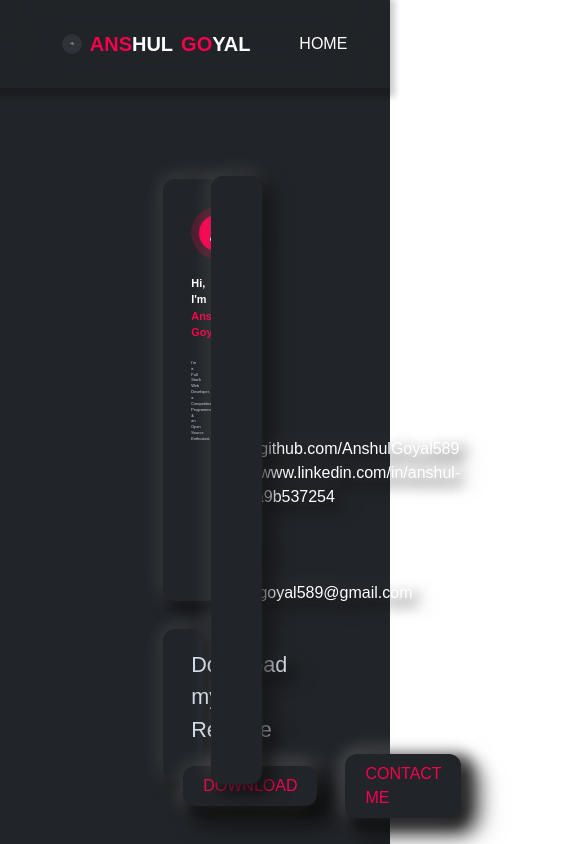
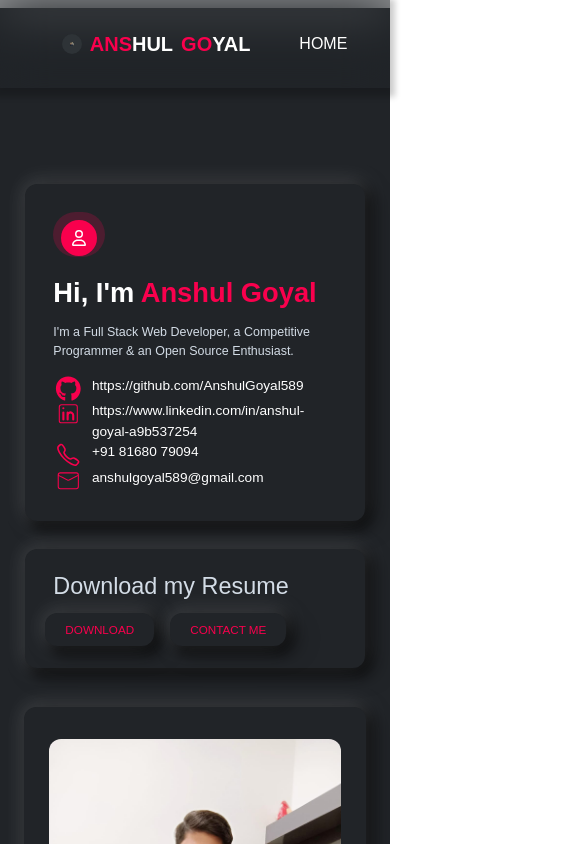
Before and after one commit to AnshulGoyal589/Portfolio, a React (Vite) app: page / in a window 390 px wide. Shown: the top 844 px of the page, 585 px wide, since content can reach past the window. Built offline with nearby package versions, Linux system fonts and the light colour scheme.

Commit message:
responsivness added

```diff
--- /dev/null
+++ b/src/Components/Contact.css
@@ -0,0 +1,124 @@
+@media (min-width: 301px) and (max-width: 400px) {
+
+    #main{
+        flex-direction: column;
+        /* border: 1px solid white; */
+        justify-content: center;
+        align-items: center;
+        padding-left: 3rem !important;
+        width: 80%;
+    }
+    #mainC2{
+        width: 16rem !important;
+        height: 19rem !important;
+        /* border: 5px solid red; */
+    }
+    #mainC2 input{
+        width: 13rem !important;
+        height: 1.8rem !important;
+        font-size: 0.9rem !important;
+        margin-bottom: -0.8rem;
+    }
+    #mainC2 textarea{
+        width: 13rem !important;
+        height: 13rem !important;
+        font-size: 0.9rem !important;
+    }
+    form{
+        padding: 0px !important;
+    }
+    button{
+        height: 2.5rem !important;
+        font-size: 0.9rem;
+        margin-top: -1.9rem;
+    }
+    #mainC1{
+        width: 16rem !important;
+        height: 19rem !important;
+        padding: 0px !important;
+        /* border: 5px solid red; */
+
+    }
+    #mainC1 span{
+        font-size: 0.7rem;
+    }
+    #mainC1 h1{
+        font-size: 1.3rem;
+        font-weight: 900;
+    }
+    #mainC1 p{
+        gap: 0.6rem !important;
+    }
+    #icon{
+        font-size: 1.6rem !important;
+    }
+    #hero > h1{
+        text-align: center;
+    }
+    #hero > h2{
+        text-align: center;
+    }
+}
+
+
+@media (min-width: 401px) and (max-width: 500px) {
+
+    #main{
+        flex-direction: column;
+        /* border: 1px solid white; */
+        justify-content: center;
+        align-items: center;
+        padding-left: 3rem !important;
+        width: 80%;
+    }
+    #mainC2{
+        width: 20rem !important;
+        height: 19rem !important;
+        /* border: 5px solid red; */
+    }
+    #mainC2 input{
+        width: 16rem !important;
+        height: 1.9rem !important;
+        font-size: 0.9rem !important;
+        margin-bottom: -0.8rem;
+    }
+    #mainC2 textarea{
+        width: 16rem !important;
+        height: 15rem !important;
+        font-size: 0.9rem !important;
+    }
+    form{
+        padding: 0px !important;
+    }
+    button{
+        height: 2.5rem !important;
+        font-size: 0.9rem;
+        margin-top: -1.9rem;
+    }
+    #mainC1{
+        width: 20rem !important;
+        height: 19rem !important;
+        padding: 0px !important;
+        /* border: 5px solid red; */
+
+    }
+    #mainC1 span{
+        font-size: 0.9rem;
+    }
+    #mainC1 h1{
+        font-size: 1.6rem;
+        font-weight: 900;
+    }
+    #mainC1 p{
+        gap: 0.7rem !important;
+    }
+    #icon{
+        font-size: 1.9rem !important;
+    }
+    #hero > h1{
+        text-align: center;
+    }
+    #hero > h2{
+        text-align: center;
+    }
+}
--- a/src/Components/Education.css
+++ b/src/Components/Education.css
@@ -53,4 +53,7 @@
         width: 100%;
         margin-top: -1.5rem;
     }
+    #hero h2 h1 {
+        text-align: center;
+    }
 }
--- a/src/Components/Education.jsx
+++ b/src/Components/Education.jsx
@@ -4,8 +4,8 @@ import './Education.css'
 
 const Education = () => {
   return (
-    <div className='flex flex-col justify-center items-center' >
-        <div className='border-[1px] border-black w-4/5 mt-32' ></div>
+    <div id='hero' className='flex flex-col justify-center items-center' >
+        <div  className='border-[1px] border-black w-4/5 mt-32' ></div>
 
         <h2 className='text-red text-[13px] mt-20' >BACHELORS IN TECHNOLOGY (COMPUTER SCIENCE) </h2>
         <h1 className='text-4xl font-[600] text-gray' >Education</h1>
--- a/src/Components/Experience.css
+++ b/src/Components/Experience.css
@@ -1,5 +1,5 @@
 
-@media (min-width: 401px) and (max-width: 500px) {
+@media (min-width: 301px) and (max-width: 500px) {
 
     #heading{
         text-align: center;
@@ -51,4 +51,7 @@
         width: 100%;
         margin-top: -1.5rem;
     }
+    #bord{
+        margin-top: 0vw;
+    }
 }
--- a/src/Components/Experience.jsx
+++ b/src/Components/Experience.jsx
@@ -9,7 +9,7 @@ const Experience = () => {
   return (
     <div className='flex flex-col justify-center items-center' >
 
-        <div className='border-[1px] border-black w-4/5  mt-16' ></div>
+        <div id='bord' className='border-[1px] border-black w-4/5  mt-16' ></div>
 
 
         <h2 className='text-red text-[13px] mt-20' >OVER 1 YEAR OF EXPERIENCE</h2>
--- a/src/Components/Home.css
+++ b/src/Components/Home.css
@@ -335,3 +335,78 @@
         /* border: 1px solid green; */
     }
   }
+
+@media (min-width: 301px) and (max-width: 400px) {
+    #name{
+        font-size:7vw !important;
+    }
+    #nameD{
+        font-size: 3.2vw;
+        /* margin-top: -5vw; */
+    }
+    #oneDD{
+        font-size: 3.4vw;
+    }
+    #links span{
+        font-size: 3.5vw !important;
+        width: 16rem !important;
+        /* border: 1px solid white; */
+    }
+    #links p{
+        gap: 0.5rem !important;
+    }
+    #icon{
+        /* border: 1px solid white; */
+        width:2rem !important;
+    }
+    #two{
+        height: 14vh;
+        width: 87vw;
+    }
+
+    #twoC1{
+        font-size: 6vw;
+    }
+    #twoC2{
+        font-size: 3vw;
+    }
+    #part{
+        gap: 1rem !important;
+    }
+    #three{
+        height: 63vh;
+        width : 90vw ;
+        padding: 0px !important;
+        margin-left: -3rem !important;
+    }
+    #main{
+        flex-direction: column;
+        gap: 10vw;
+        justify-content: center !important;
+        align-items: center !important;
+        margin-top: -15rem !important;
+        margin-bottom: 2vw !important;
+        /* border: 1px solid yellow; */
+        width: 100vw !important;
+
+    }
+    #mainC{
+        width: 100vw !important;
+        display: flex;
+        justify-content: center !important;
+        align-items: center !important;
+        padding-left: 0px !important;
+        padding-right: 0px !important;
+        margin-left: -3rem !important;
+        margin-right: 0px !important;
+        /* border: 1px solid red; */
+    }
+    #one{
+        height : 40vh;
+        display: flex;
+        justify-content: center !important;
+        align-items: center !important;
+        width: 87vw !important;
+
+    }
+  }
--- a/src/Components/Home.jsx
+++ b/src/Components/Home.jsx
@@ -56,11 +56,11 @@ const Home = () => {
                             <p id='nameD' className='text-gray-light  h-[42%] text-[1vw]' >I'm a Full Stack Web Developer, a Competitive Programmer & an Open Source Enthusiast.</p>
                         </div>
 
-                        <div className='flex flex-col justify-evenly  h-[45%]' >
-                            <p className='flex gap-5 text-base hover:cursor-pointer '   onClick={() => window.open('https://github.com/AnshulGoyal589','_blank')}   ><FaGithub className='text-red text-6xl'/><span id='oneDD' >https://github.com/AnshulGoyal589</span></p>
-                            <p className='flex gap-5 text-base hover:cursor-pointer '   onClick={() => window.open('https://www.linkedin.com/in/anshul-goyal-a9b537254','_blank')}   ><CiLinkedin className='text-red text-2xl' /><span id='oneDD' >https://www.linkedin.com/in/anshul-goyal-a9b537254</span></p>
-                            <p className='flex gap-5 text-base hover:cursor-pointer '   onClick={() => window.open('tel:+918168079094','_blank')}   ><IoCallOutline className='text-red text-6xl' /><span id='oneDD' >+91 81680 79094</span></p>
-                            <p className='flex gap-5 text-base hover:cursor-pointer '   onClick={() => window.open('mailto:anshulgoyal589@gmail.com','_blank')}  ><CiMail className='text-red text-2xl' /><span id='oneDD' >anshulgoyal589@gmail.com</span></p>
+                        <div id='links' className='flex flex-col justify-evenly  h-[45%]' >
+                            <p className='flex gap-5 text-base hover:cursor-pointer '   onClick={() => window.open('https://github.com/AnshulGoyal589','_blank')}   ><FaGithub id='icon' className='text-red text-6xl'/><span id='oneDD' >https://github.com/AnshulGoyal589</span></p>
+                            <p className='flex gap-5 text-base hover:cursor-pointer '   onClick={() => window.open('https://www.linkedin.com/in/anshul-goyal-a9b537254','_blank')}   ><CiLinkedin id='icon' className='text-red text-2xl' /><span id='oneDD' >https://www.linkedin.com/in/anshul-goyal-a9b537254</span></p>
+                            <p className='flex gap-5 text-base hover:cursor-pointer '   onClick={() => window.open('tel:+918168079094','_blank')}   ><IoCallOutline id='icon' className='text-red text-6xl' /><span id='oneDD' >+91 81680 79094</span></p>
+                            <p className='flex gap-5 text-base hover:cursor-pointer '   onClick={() => window.open('mailto:anshulgoyal589@gmail.com','_blank')}  ><CiMail id='icon' className='text-red text-2xl' /><span id='oneDD' >anshulgoyal589@gmail.com</span></p>
 
                         </div>
                     </div>
@@ -68,7 +68,7 @@ const Home = () => {
                 <div id='two' className=' h-[18vh] drop-shadow-4xl rounded-xl'>
                     <div className='w-full  h-full bg-blueTheme rounded-xl p-5' >
                     <p id='twoC1' className='text-gray-light text-6xl ml-2' >Download my Resume</p>
-                    <div  className='flex justify-start items-center gap-7 mt-2' >
+                    <div id='part' className='flex justify-start items-center gap-7 mt-2' >
                         <div className='rounded-xl drop-shadow-4xl ' >
                             <div id='twoC2' className='bg-blueTheme rounded-xl  py-2 px-5 w-full  h-full text-red text-base hover:cursor-pointer ' onClick={generatePDF} >DOWNLOAD</div>
                         </div>
--- a/src/Components/Projects.jsx
+++ b/src/Components/Projects.jsx
@@ -10,7 +10,7 @@ import './projects.css'
 
 const Projects = () => {
   return (
-    <div className='flex flex-col justify-center items-center' >
+    <div id='hero'  className='flex flex-col justify-center items-center' >
     <div className='border-[1px] border-black w-4/5  mt-20' ></div>
         <h2 className='text-red text-[13px] mt-16' >MY SKILLS DEMONSTRATION</h2>
         <h1 className='text-4xl font-[600] text-gray' >My Projects</h1>
--- a/src/Components/projects.css
+++ b/src/Components/projects.css
@@ -1,4 +1,4 @@
-@media (min-width: 401px) and (max-width: 500px) {
+@media (min-width: 301px) and (max-width: 500px) {
 
     #main{
         flex-direction: column;
@@ -14,4 +14,8 @@
         /* border: 1px solid white; */
         margin-left: -3rem;
     }
+    #hero > h1{
+        text-align: center !important;
+        /* border: 1px solid white; id='hero' */
+    }
 }
--- a/src/Components/skills.css
+++ b/src/Components/skills.css
@@ -25,3 +25,31 @@
     }
 
 }
+
+@media (min-width: 301px) and (max-width: 400px) {
+
+    #main{
+        flex-direction: column;
+        /* border: 1px solid white; */
+        /* padding-right: 6rem !important; */
+        justify-content: center !important;
+        align-items: center !important;
+        width: 80%;
+        margin-top: 2vw !important;
+        /* margin-left: -20vw !important; */
+    }
+    #yu{
+        width: 80% !important;
+    }
+
+    .uni li{
+        font-size: 1.2rem;
+        width: 6rem;
+        list-style: none;
+        /* border: 1px solid white; */
+    }
+    #main h1{
+        font-size: 1.5rem;
+    }
+
+}
```
Also changed, not shown: src/Components/Contact.jsx (+10 -9 lines), src/Components/Skills.jsx (line endings or trailing spaces).
